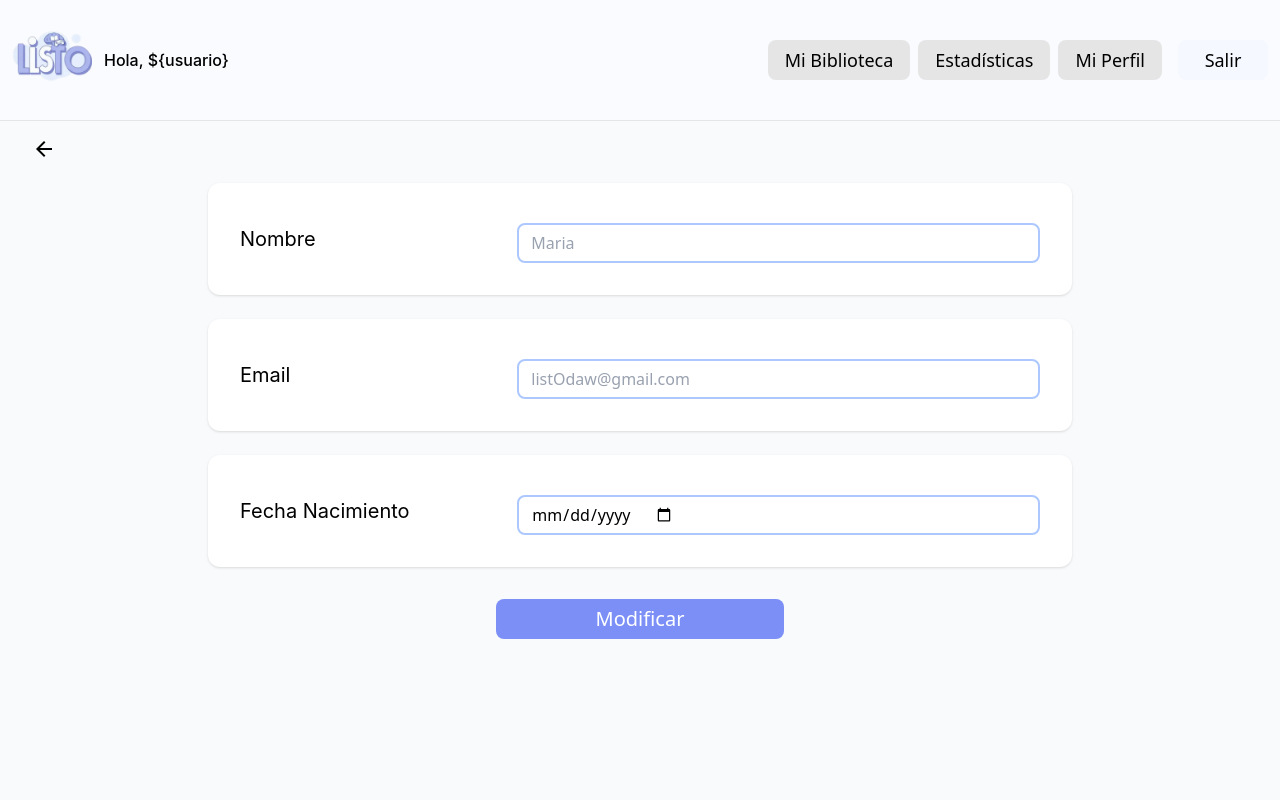
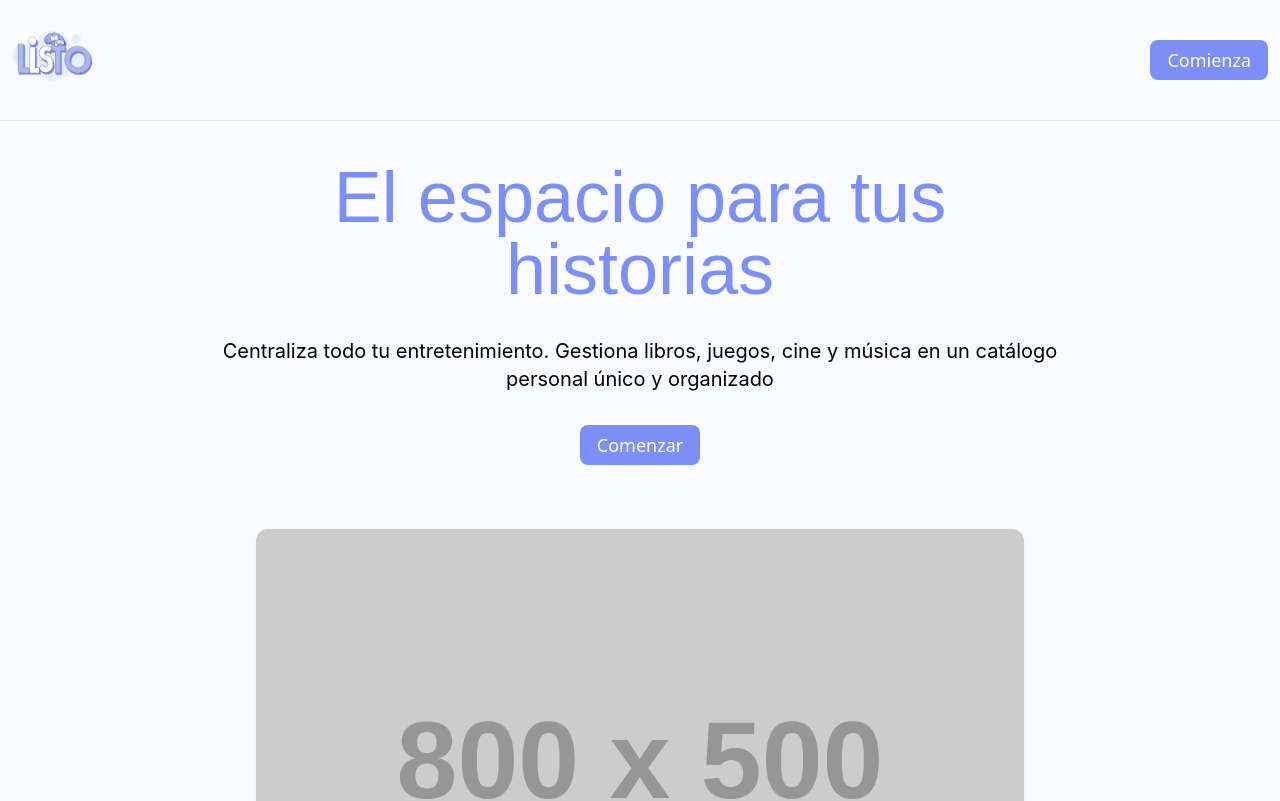
Before and after one commit to egilp04/listO, a React (Vite) app: page / in a window 1280 px wide. Shown: the top 801 px of the page. Built offline with nearby package versions, Linux system fonts and the light colour scheme.

Commit message:
arreglo app mostrar

```diff
--- a/src/App.tsx
+++ b/src/App.tsx
@@ -1,17 +1,16 @@
 import { BrowserRouter, Routes, Route } from 'react-router-dom';
-// import Landing from "./pages/landing";
 import MiPerfil from "./pages/miPerfil";
 import { Login_ChangePasswd } from "./componentes/Formularios/Login_ChangePasswd";
+import Landing from "./pages/landing";
 
 function App() {
   return (
     <BrowserRouter>
       <Routes>
-        {/* <Route path="/" element={<Landing />} /> */}
-        <Route path="/" element={<MiPerfil />} />
+         <Route path="/" element={<Landing />} />
         <Route path="/login" element={<Login_ChangePasswd login={true} />} />
         <Route path="/registro" element={<Login_ChangePasswd login={false} />} />
-        {/* <Route path="/miperfil" element={<MiPerfil />} /> */}
+        <Route path="/miperfil" element={<MiPerfil />} />
       </Routes>
     </BrowserRouter>
   );
```
